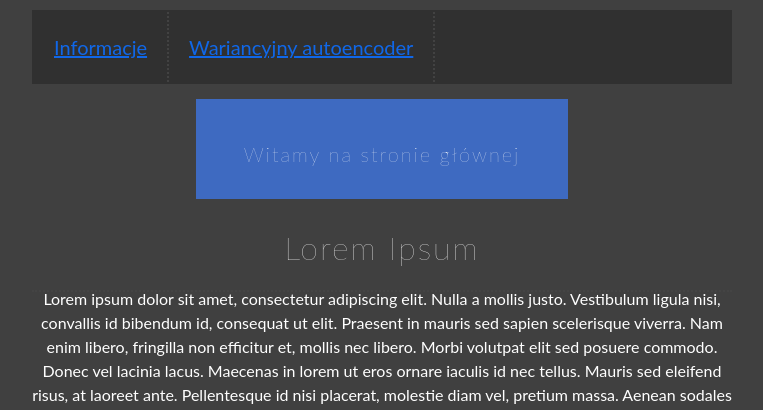
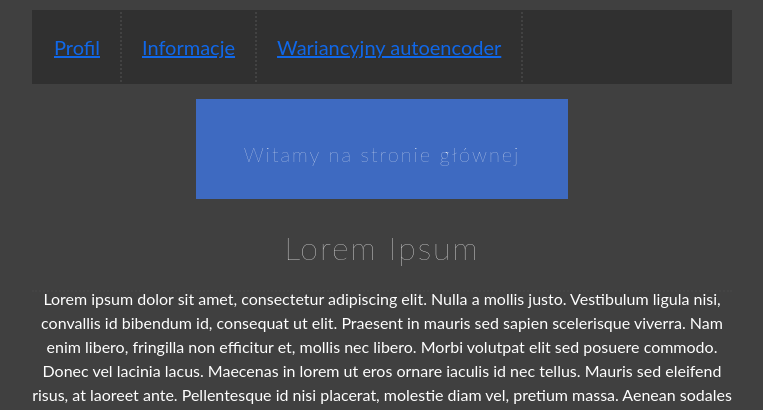
Before and after one commit to HbcOfficial1/FS-DI_Strony_Internetowe, a Flask app: page / in a window 1280 px wide. Shown: the top 410 px of the page, without its empty margins (258-1021 px from the left). Run offline with Flask 2, Linux system fonts and the light colour scheme; the visitor is signed in with stand-in values (Sample User, id 1); some libraries are stand-ins or nearby versions.

Commit message:
last commit

```diff
--- a/app.py
+++ b/app.py
@@ -1,13 +1,12 @@
 from flask import Flask, url_for, render_template, redirect, request, flash
-from flask import session
 from flask_sqlalchemy import SQLAlchemy
 from flask_login import UserMixin, LoginManager, login_required, logout_user
 from flask_login import current_user, login_user
 import datetime
 from flask_wtf import FlaskForm
 from wtforms import StringField, PasswordField, SubmitField, FileField
-from wtforms import FloatField, IntegerRangeField, IntegerField, HiddenField
-from wtforms.validators import InputRequired, Length, ValidationError, regexp
+from wtforms import FloatField, IntegerRangeField, IntegerField
+from wtforms.validators import InputRequired, Length, ValidationError
 from wtforms.validators import NumberRange
 from flask_bcrypt import Bcrypt
 import tensorflow as tf
@@ -17,13 +16,12 @@ from PIL import Image
 from lib.pictures_management import image_to_base64
 from lib.user_management import get_current_user_name, get_current_user_avatar
 from lib.DeepDreamModel import run_deepdream
-from werkzeug.datastructures import MultiDict
 from flask_wtf.csrf import CSRFProtect
-import json
-import matplotlib.pyplot as plt
-from dotenv import load_dotenv
-dotenv_path = '.env'  # Path to .env file
-load_dotenv(dotenv_path)
+
+# from dotenv import load_dotenv
+# dotenv_path = '.env'  # Path to .env file
+# load_dotenv(dotenv_path)
+
 # Flask app
 app = Flask(__name__)
 
--- a/requirements.txt
+++ b/requirements.txt
@@ -11,3 +11,4 @@ flask_bcrypt==0.7.1
 pillow==8.4.0
 werkzeug==2.0.2
 typing==3.7.4.3
+dotenv
--- a/templates/index.html
+++ b/templates/index.html
@@ -15,9 +15,13 @@
     {% block content %}
 
 <div id="navbar2">
-
      <div id="menu1">
          {% if current_user.is_authenticated %}
+                    <div class="option1">
+                            <a href="{{ url_for('dashboard') }}">Profil</a><br />
+                    </div>
+
+
                 {% else %}
                        <div class="option1">
                             <a  href="{{ url_for('login') }}" >Logowanie</a><br />
@@ -28,15 +32,12 @@
                        </div>
 
                 {% endif %}
-
                     <div class="option1">
                         <a  href="{{ url_for('info') }}">Informacje</a><br />
                     </div>
                     <div class="option1">
                         <a href="{{ url_for('mnist_vae') }}">Wariancyjny autoencoder</a><br />
                     </div>
-
-
       <div style="clear:both;"></div>
    </div>
 </div>
@@ -49,13 +50,9 @@
         <span class="bigtitle2">Lorem Ipsum</span>
 
         <div class="dottedline">Lorem ipsum dolor sit amet, consectetur adipiscing elit. Nulla a mollis justo. Vestibulum ligula nisi, convallis id bibendum id, consequat ut elit. Praesent in mauris sed sapien scelerisque viverra. Nam enim libero, fringilla non efficitur et, mollis nec libero. Morbi volutpat elit sed posuere commodo. Donec vel lacinia lacus. Maecenas in lorem ut eros ornare iaculis id nec tellus. Mauris sed eleifend risus, at laoreet ante. Pellentesque id nisi placerat, molestie diam vel, pretium massa. Aenean sodales finibus ligula, vitae auctor diam dignissim eu.
-
             Vivamus maximus arcu ut massa tristique posuere. Quisque cursus odio eu euismod posuere. Aenean mattis tortor ut cursus mollis. Curabitur id ultricies neque. Morbi pellentesque, felis at feugiat maximus, ligula ipsum auctor lorem, quis sodales ipsum dui sit amet diam. Class aptent taciti sociosqu ad litora torquent per conubia nostra, per inceptos himenaeos. Nam id mauris sed magna mattis blandit. Morbi in lectus nec elit consequat luctus vitae vel leo. Nam ante risus, consequat a lacus non, placerat pretium magna. Donec lacus elit, convallis eget magna in, posuere eleifend libero. Curabitur egestas nisl quis augue scelerisque, eu fermentum nisi viverra. Mauris ornare tellus est, sed elementum tellus feugiat sit amet. Suspendisse nec imperdiet ex.
-
             Pellentesque tempor sit amet massa vel scelerisque. Vivamus est nibh, scelerisque vel leo id, aliquet ullamcorper arcu. Mauris euismod ipsum a mauris luctus, ut varius ipsum iaculis. Ut at pharetra urna. Vestibulum et nisi mollis, laoreet neque at, elementum libero. Vestibulum auctor eros vitae urna malesuada, vitae auctor massa hendrerit. Sed et nunc efficitur risus bibendum aliquet.
-
             Praesent pharetra, ligula eu luctus fermentum, felis odio hendrerit eros, a mollis leo nunc vel libero. Morbi in facilisis leo. Quisque ultrices urna vel lacus placerat fermentum. In placerat libero eget lacus pharetra pulvinar non vitae nulla. Donec egestas, mi eu sagittis placerat, mauris mauris porta eros, ut eleifend odio erat id nisi. Vivamus non euismod nulla, eget tincidunt neque. Nam tincidunt sodales erat, vitae condimentum erat cursus sed. Orci varius natoque penatibus et magnis dis parturient montes, nascetur ridiculus mus. Suspendisse ut pellentesque nulla. Phasellus mollis lectus vel nisl luctus tempor.
-
             Aliquam maximus volutpat iaculis. Nullam porttitor maximus elit, at porta ex tincidunt id. Etiam sit amet lacus vehicula, posuere ante ac, cursus tortor. Donec lobortis euismod libero. Curabitur id tempus purus. Pellentesque habitant morbi tristique senectus et netus et malesuada fames ac turpis egestas. Duis efficitur vulputate magna a fringilla. Mauris tincidunt, neque nec finibus condimentum, orci mi viverra ante, quis faucibus nibh ligula non lacus. Suspendisse potenti. Class aptent taciti sociosqu ad litora torquent per conubia nostra, per inceptos himenaeos. Pellentesque tellus risus, maximus in risus ut, mattis luctus mi. Proin interdum nisi ultrices, bibendum felis at, interdum massa. Etiam vitae eros ac sem fermentum aliquet non eu odio. Vestibulum ultrices blandit metus, vitae rhoncus augue viverra nec. Nam nec ligula ut nisi ultrices bibendum in et massa.
         </div>
     </div>
```
Lines whose indentation alone changed are shown as unchanged.
